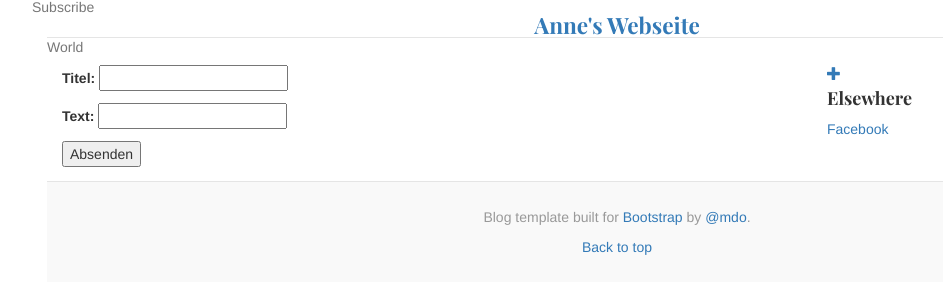
After one commit to ChristianGroeber/Python, a Django app: page /neu in a window 1280 px wide. The commit adds this page. Shown: the top 300 px of the page, without its empty margins (23-966 px from the left). Run offline with Django 3.2, Linux system fonts and the light colour scheme; some libraries are stand-ins or nearby versions.

Commit message:
Started work on a comment form

```diff
--- a/Django/AnnesNaehkaestchen/projekt/admin.py
+++ b/Django/AnnesNaehkaestchen/projekt/admin.py
@@ -1,5 +1,6 @@
 from django.contrib import admin
-from .models import Projekt
+from .models import Projekt, Kommentar
 # Register your models here.
 
 admin.site.register(Projekt)
+admin.site.register(Kommentar)
--- /dev/null
+++ b/Django/AnnesNaehkaestchen/projekt/forms.py
@@ -0,0 +1,9 @@
+from django import forms
+from .models import Kommentar
+
+
+class Kommentar(forms.ModelForm):
+
+    class Meta:
+        model = Kommentar
+        fields = ('titel', 'text')
--- a/Django/AnnesNaehkaestchen/projekt/models.py
+++ b/Django/AnnesNaehkaestchen/projekt/models.py
@@ -16,3 +16,8 @@ class Projekt(models.Model):
 
     def __str__(self):
         return self.titel
+
+
+class Kommentar(models.Model):
+    titel = models.CharField(max_length=50)
+    text = models.CharField(max_length=200)
--- a/Django/AnnesNaehkaestchen/projekt/templates/projekt/base.html
+++ b/Django/AnnesNaehkaestchen/projekt/templates/projekt/base.html
@@ -36,6 +36,7 @@
             {% block content %}
             {% endblock %}
         </div><!-- /.blog-main -->
+<a href="{% url 'kommentieren' %}" class="top-menu"><span class="glyphicon glyphicon-plus"></span></a>
 
           <div class="p-3">
             <h4 class="font-italic">Elsewhere</h4>
--- a/Django/AnnesNaehkaestchen/projekt/templates/projekt/detail.html
+++ b/Django/AnnesNaehkaestchen/projekt/templates/projekt/detail.html
@@ -6,4 +6,5 @@
         <img src={{ projekt.bild }}>
         {{ projekt.beschreibung }}
     </p>
+
 {% endblock %}
--- /dev/null
+++ b/Django/AnnesNaehkaestchen/projekt/templates/projekt/kommentar.html
@@ -0,0 +1,8 @@
+{% extends 'projekt/base.html' %}
+{% block content %}
+    <form action="dein_kommentar" method="post">
+        {% csrf_token %}
+        {{form.as_p }}
+        <input type="submit" value="Absenden">
+    </form>
+{% endblock %}
--- a/Django/AnnesNaehkaestchen/projekt/urls.py
+++ b/Django/AnnesNaehkaestchen/projekt/urls.py
@@ -7,4 +7,5 @@ urlpatterns = [
     path('', views.index, name='index'),
     path('<int:projekt_id>/', views.detail, name='detail'),
     url(r'^froala_editor/', include('froala_editor.urls')),
+    path('neu', views.kommentieren, name='kommentieren'),
 ]
--- a/Django/AnnesNaehkaestchen/projekt/views.py
+++ b/Django/AnnesNaehkaestchen/projekt/views.py
@@ -1,8 +1,8 @@
 from django.shortcuts import render
-from django.http import HttpResponse, Http404
+from django.http import HttpResponse, Http404, HttpResponseRedirect
 from django.template import loader
 from .models import Projekt
-
+from .forms import Kommentar
 
 def index(request):
     neuestes_projekt = Projekt.objects.order_by('-veroeffentlicht')[:5]
@@ -19,3 +19,8 @@ def detail(request, projekt_id):
     except Projekt.DoesNotExist:
         raise Http404("Dieses Projekt existiert nicht")
     return render(request, 'projekt/detail.html', {'projekt': projekt})
+
+
+def kommentieren(request):
+    form = Kommentar()
+    return render(request, 'projekt/kommentar.html', {'form': form})
```
